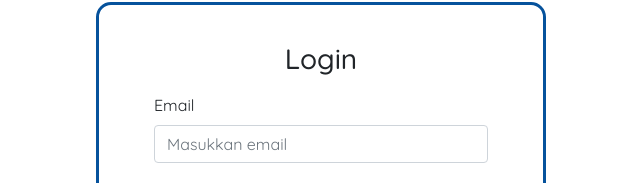
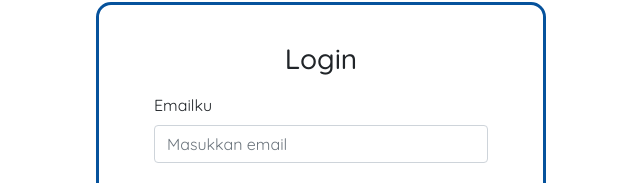
Before and after one commit to irfaul/booking-services, a React (Create React App) app in the folder booking-services/: page / in a window 1280 px wide. Shown: the part 268-451 px from the top of the page, without its empty margins (319-959 px from the left). Built offline with nearby package versions, Linux system fonts and the light colour scheme.

Commit message:
mengubah label email

```diff
--- a/booking-services/src/component/login.js
+++ b/booking-services/src/component/login.js
@@ -8,7 +8,7 @@ class Login extends Component {
             <h3>Login</h3>
 
             <div className="form-group">
-                <label>Email</label>
+                <label>Emailku</label>
                 <input type="email" className="form-control" placeholder="Masukkan email" />
             </div>
 
```
